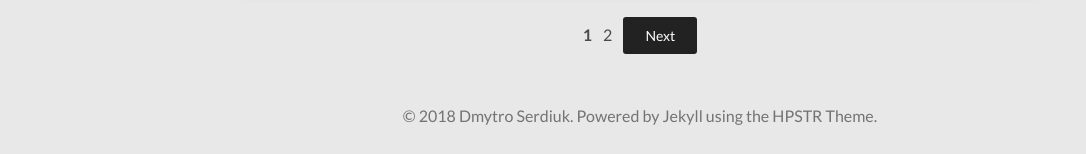
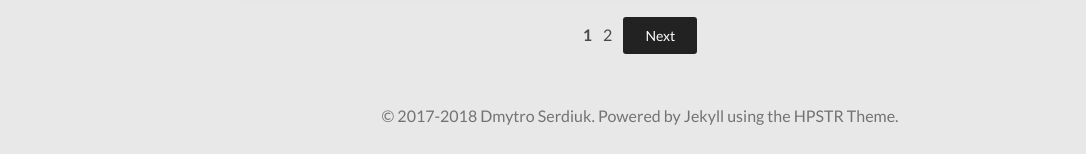
Before and after one commit to extsoft/blog, a Jekyll site: the page built from index.html, in a window 1280 px wide and 900 px high, scrolled down 1785 px. Shown: the part 743-897 px from the top of the window, without its empty margins (0-1086 px from the left). Built offline with Jekyll 4.4.1, drawn with Linux system fonts in a browser that asks for light colours; nearby versions of some CDN libraries; the list of posts is cut into pages by our own code.

Commit message:
Use date range for blog's copyright

```diff
--- a/_includes/footer.html
+++ b/_includes/footer.html
@@ -1 +1,3 @@
-<span>&copy; {{ site.time | date: '%Y' }} {{ site.owner.name }}. Powered by <a href="http://jekyllrb.com" rel="nofollow">Jekyll</a> using the <a href="https://mademistakes.com/work/hpstr-jekyll-theme/" rel="nofollow">HPSTR Theme</a>.</span>
+<span>&copy; 2017-{{ site.time | date: '%Y' }} {{ site.owner.name }}. Powered by <a href="http://jekyllrb.com"
+                                                                                    rel="nofollow">Jekyll</a> using the <a
+        href="https://mademistakes.com/work/hpstr-jekyll-theme/" rel="nofollow">HPSTR Theme</a>.</span>
```
